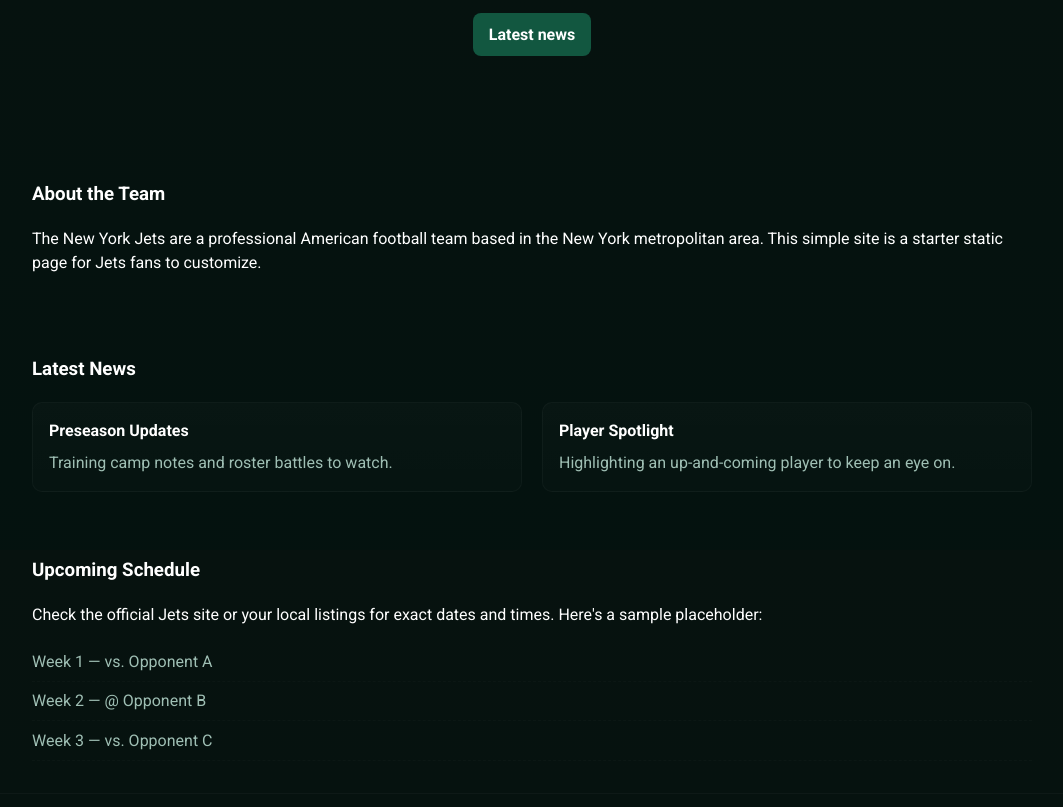
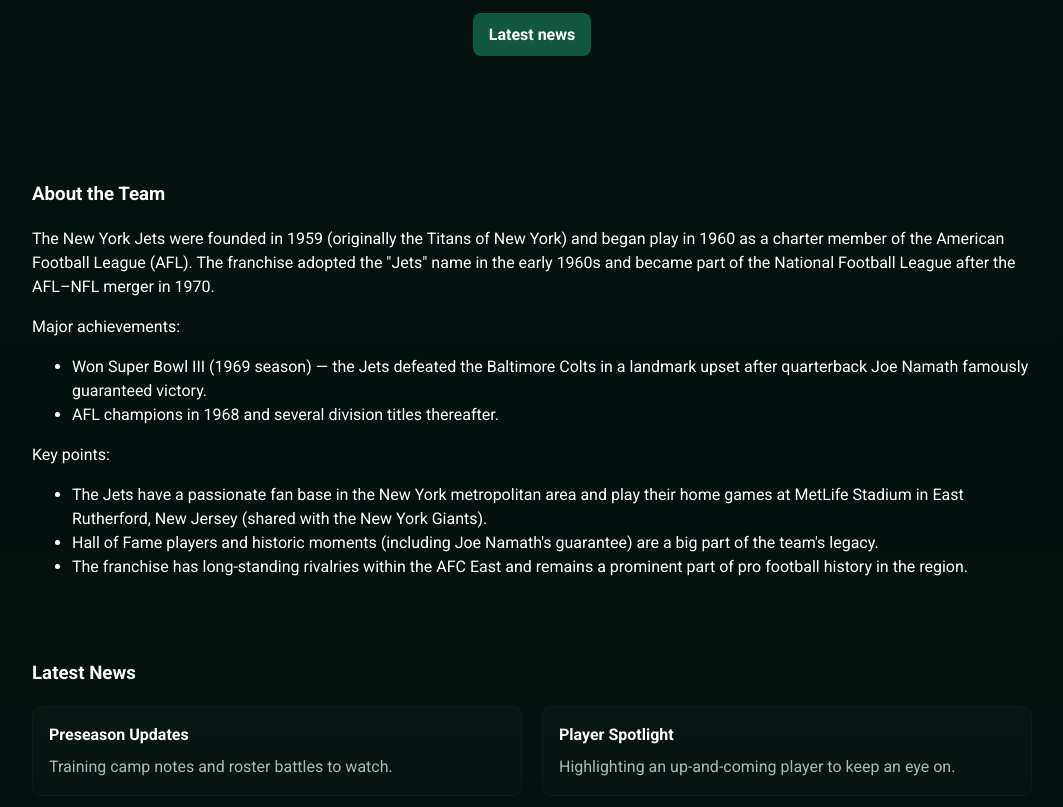
Before and after one commit to allstarcode/ghco-test, a plain HTML site: page index.html in a window 1280 px wide. Shown: the part 250-1057 px from the top of the page, without its empty margins (108-1171 px from the left). Drawn offline with Linux system fonts and the light colour scheme.

Commit message:
Update About section with brief Jets history and achievements

```diff
--- a/index.html
+++ b/index.html
@@ -38,7 +38,22 @@
 
     <section id="about" class="container section">
       <h3>About the Team</h3>
-      <p>The New York Jets are a professional American football team based in the New York metropolitan area. This simple site is a starter static page for Jets fans to customize.</p>
+      <p>The New York Jets were founded in 1959 (originally the Titans of New York) and began play in 1960 as a charter member of the American Football League (AFL). The franchise adopted the "Jets" name in the early 1960s and became part of the National Football League after the AFL–NFL merger in 1970.</p>
+
+      <p>Major achievements:
+      <ul>
+        <li>Won Super Bowl III (1969 season) — the Jets defeated the Baltimore Colts in a landmark upset after quarterback Joe Namath famously guaranteed victory.</li>
+        <li>AFL champions in 1968 and several division titles thereafter.</li>
+      </ul>
+      </p>
+
+      <p>Key points:
+      <ul>
+        <li>The Jets have a passionate fan base in the New York metropolitan area and play their home games at MetLife Stadium in East Rutherford, New Jersey (shared with the New York Giants).</li>
+        <li>Hall of Fame players and historic moments (including Joe Namath's guarantee) are a big part of the team's legacy.</li>
+        <li>The franchise has long-standing rivalries within the AFC East and remains a prominent part of pro football history in the region.</li>
+      </ul>
+      </p>
     </section>
 
     <section id="news" class="container section">
```
